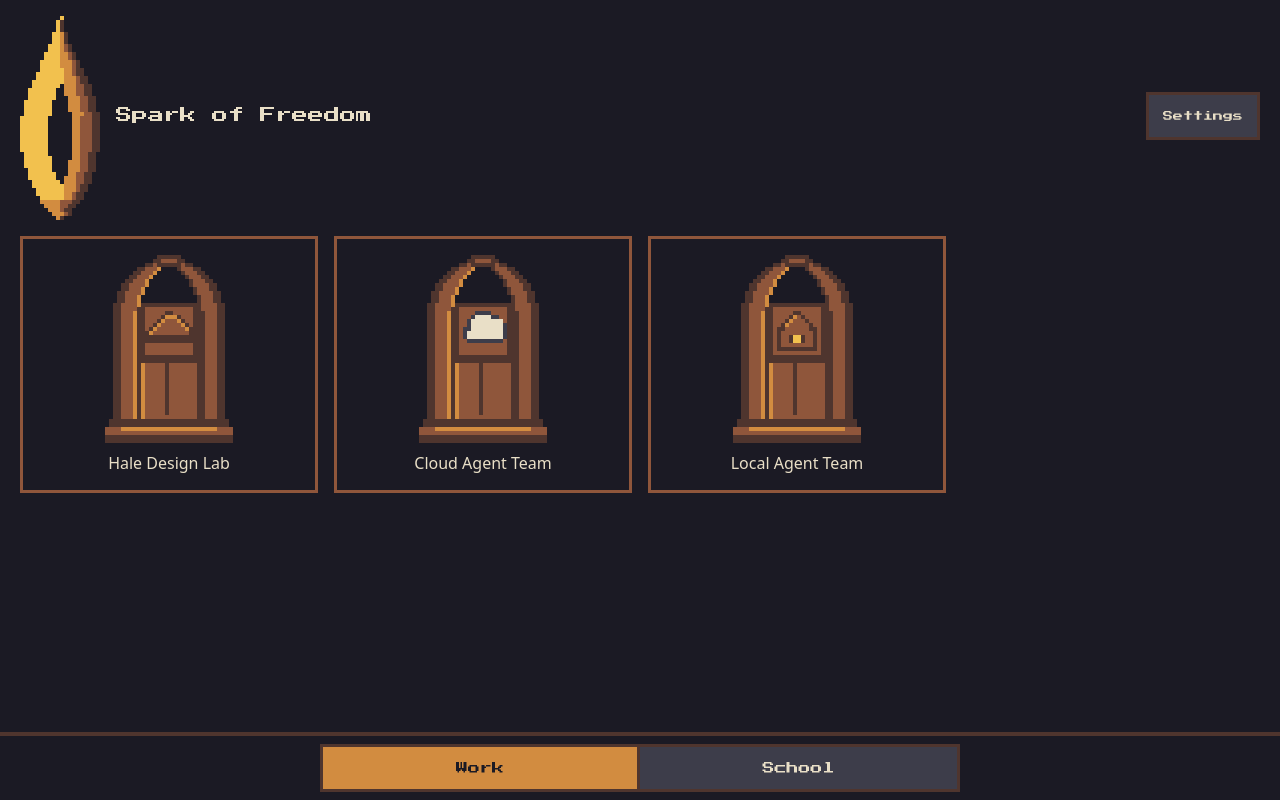
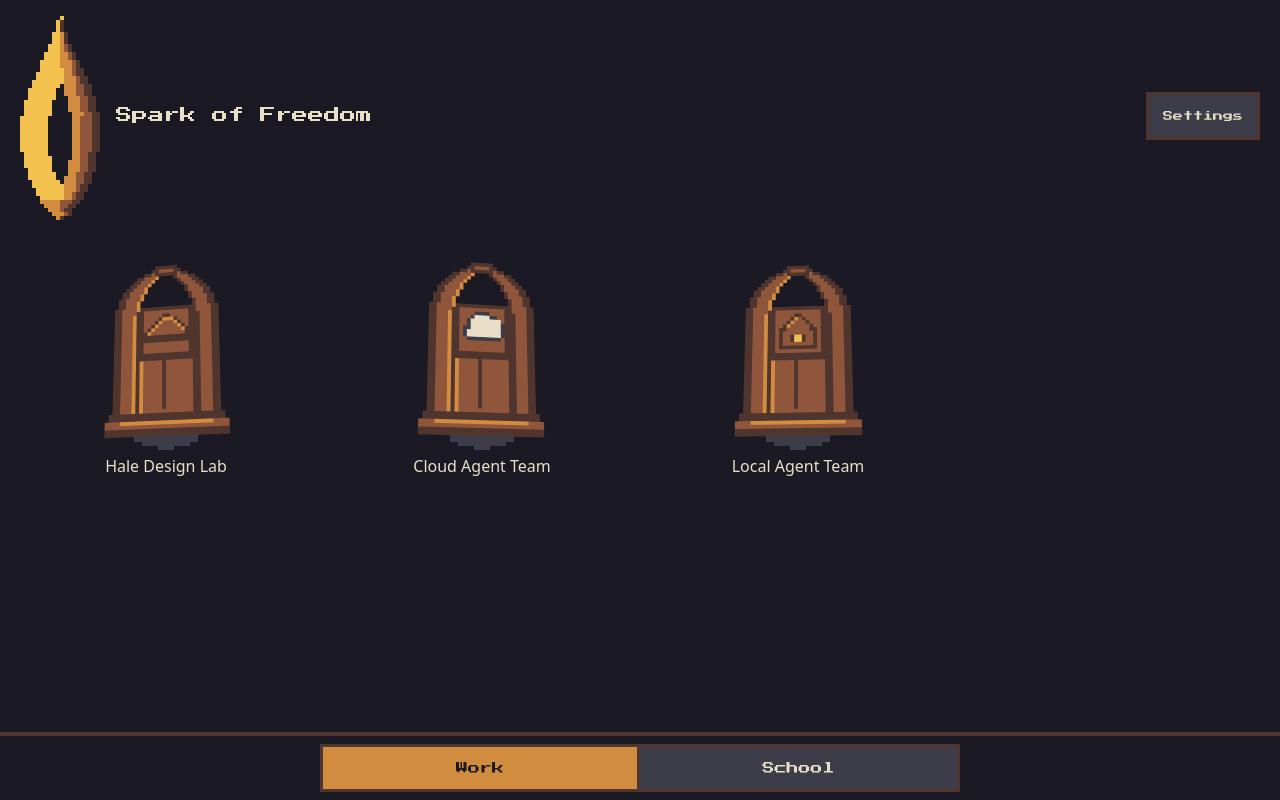
Before and after one commit to treyvionojeda9/Founder-OS, a React (Vite) app in the folder client/: page /home in a window 1280 px wide. Built offline with nearby package versions, Linux system fonts and the light colour scheme.

Commit message:
Float the hall doors in the dark and open them into the next page.
The doors leave the card grid for a night void, with a pixel contact mark and a two-beat open that finishes before the route changes.

Co-authored-by: treyvionojeda9 <treyvionojeda9@users.noreply.github.com>

```diff
--- a/client/src/components/DoorButton.tsx
+++ b/client/src/components/DoorButton.tsx
@@ -1,23 +1,34 @@
 import { useEffect, useMemo, useRef, useState } from "react";
 import { Sprite } from "../design/Sprite";
-import { archDoorClosed, archDoorOpen, closedLogoSlot, openLogoSlot } from "../design/sprites";
+import {
+  archDoorClosed,
+  archDoorOpen,
+  closedLogoSlot,
+  groundContact,
+  openLogoSlot,
+} from "../design/sprites";
 import type { Door } from "../fixtures/doors";
 import { useReducedMotion } from "../hooks/useReducedMotion";
+
+type Phase = "closed" | "ajar" | "through";
 
 type DoorButtonProps = {
   door: Door;
   onOpen: (door: Door) => void;
 };
 
+const AJAR_MS = 560;
+const ENTER_MS = 1560;
+
 export function DoorButton({ door, onOpen }: DoorButtonProps) {
   const reduce = useReducedMotion();
-  const [openFrame, setOpenFrame] = useState(false);
-  const timer = useRef<number | null>(null);
+  const [phase, setPhase] = useState<Phase>("closed");
+  const timers = useRef<number[]>([]);
   const busy = useRef(false);
 
   useEffect(() => {
     return () => {
-      if (timer.current !== null) window.clearTimeout(timer.current);
+      for (const id of timers.current) window.clearTimeout(id);
     };
   }, []);
 
@@ -28,25 +39,40 @@ export function DoorButton({ door, onOpen }: DoorButtonProps) {
       onOpen(door);
       return;
     }
-    setOpenFrame(true);
-    timer.current = window.setTimeout(() => onOpen(door), 240);
+    setPhase("ajar");
+    timers.current.push(window.setTimeout(() => setPhase("through"), AJAR_MS));
+    timers.current.push(window.setTimeout(() => onOpen(door), ENTER_MS));
   }
 
-  const slot = openFrame ? openLogoSlot : closedLogoSlot;
+  const open = phase !== "closed";
+  const slot = open ? openLogoSlot : closedLogoSlot;
   const layers = useMemo(
     () => [{ rows: door.logo, x: slot.x, y: slot.y }],
     [door.logo, slot.x, slot.y],
   );
 
   return (
-    <button type="button" className="door" onClick={activate} aria-label={`Open ${door.name}`}>
+    <button
+      type="button"
+      className="door"
+      data-phase={phase}
+      onClick={activate}
+      aria-label={`Open ${door.name}`}
+    >
+      <span className="door-stage">
+        <span className="door-figure">
           <Sprite
-        rows={openFrame ? archDoorOpen : archDoorClosed}
+            rows={open ? archDoorOpen : archDoorClosed}
             scale={4}
             title=""
             layers={layers}
           />
+        </span>
+        <span className="ground-contact">
+          <Sprite rows={groundContact} scale={4} title="" />
+        </span>
         <span className="door-name">{door.name}</span>
+      </span>
     </button>
   );
 }
--- /dev/null
+++ b/client/src/design/sprites/groundContact.ts
@@ -0,0 +1,11 @@
+import type { SpriteGrid } from "./types";
+
+/** Flat contact under a floating door. Slate on night so it still reads in grayscale. */
+export const groundContact: SpriteGrid = [
+  "..............ssss..............",
+  "..........ssssssssssss..........",
+  "........ssssssssssssssss........",
+  "........ssssssssssssssss........",
+  "..........ssssssssssss..........",
+  "..............ssss..............",
+];
--- a/client/src/design/sprites/index.ts
+++ b/client/src/design/sprites/index.ts
@@ -6,6 +6,7 @@ import { agent } from "./agent";
 import { logoBook, logoCloud, logoHale, logoLocal, logoQuill } from "./logos";
 import { offlineCloud } from "./offlineCloud";
 import { paperSheet } from "./paper";
+import { groundContact } from "./groundContact";
 
 export type { SpriteGrid } from "./types";
 export { flame } from "./flame";
@@ -15,6 +16,7 @@ export { agent } from "./agent";
 export { logoHale, logoCloud, logoLocal, logoBook, logoQuill } from "./logos";
 export { offlineCloud } from "./offlineCloud";
 export { paperSheet } from "./paper";
+export { groundContact } from "./groundContact";
 
 export const spriteCatalog: { name: string; rows: SpriteGrid }[] = [
   { name: "flame", rows: flame },
@@ -31,4 +33,5 @@ export const spriteCatalog: { name: string; rows: SpriteGrid }[] = [
   { name: "logo quill", rows: logoQuill },
   { name: "offline cloud", rows: offlineCloud },
   { name: "paper", rows: paperSheet },
+  { name: "ground contact", rows: groundContact },
 ];
--- a/client/src/index.css
+++ b/client/src/index.css
@@ -166,6 +166,11 @@ a.text-link {
   display: none;
 }
 
+.stage {
+  background: var(--night);
+  color: var(--paper);
+}
+
 .stage-head {
   display: flex;
   align-items: center;
@@ -191,25 +196,84 @@ a.text-link {
 .door-grid {
   display: grid;
   grid-template-columns: repeat(2, minmax(0, 1fr));
-  gap: 16px;
+  gap: 36px 24px;
+  align-items: end;
+  justify-items: center;
   list-style: none;
   margin: 0;
+  padding: 8px 0 12px;
+}
+
+.door {
+  width: auto;
+  background: transparent;
+  color: var(--paper);
+  border: 0;
+  display: flex;
+  flex-direction: column;
+  align-items: center;
   padding: 0;
 }
 
-.door {
-  width: 100%;
-  background: transparent;
-  color: inherit;
-  border: 3px solid var(--wood);
+.door-stage {
+  display: flex;
+  flex-direction: column;
+  align-items: center;
+  perspective: 640px;
+}
+
+.door-figure {
   display: flex;
   flex-direction: column;
   align-items: center;
   gap: 10px;
-  padding: 12px 8px 16px;
+  transform: rotateX(18deg);
+  transform-origin: 50% 100%;
+}
+
+.door-grid li:nth-child(3n + 1) .door-figure {
+  transform: rotateX(18deg) rotateY(-11deg);
+}
+
+.door-grid li:nth-child(3n + 2) .door-figure {
+  transform: rotateX(16deg) rotateY(9deg);
+}
+
+.door-grid li:nth-child(3n) .door-figure {
+  transform: rotateX(18deg) rotateY(-4deg);
+}
+
+.ground-contact {
+  display: block;
+  margin-top: -10px;
+}
+
+
+@media (prefers-reduced-motion: no-preference) {
+  .door-figure {
+    transition: transform 420ms steps(3, start);
+  }
+}
+
+.door-grid:has([data-phase="ajar"]) .door:not([data-phase="ajar"]) {
+  opacity: 0.4;
+}
+
+.door-grid:has([data-phase="through"]) .door:not([data-phase="through"]) {
+  opacity: 0;
+}
+
+.door-grid li .door[data-phase="through"] {
+  z-index: 3;
+}
+
+.door-grid li .door[data-phase="through"] .door-figure {
+  transform: rotateX(2deg) rotateY(0deg) scale(3.3) translateY(6%);
+  transition: none;
 }
 
 .door-name {
+  margin-top: 6px;
   font-family: system-ui, sans-serif;
   font-size: 16px;
   line-height: 1.3;
@@ -264,8 +328,8 @@ a.text-link {
   margin-left: 300px;
   padding: 0;
   min-height: calc(100vh - 72px);
-  background: var(--paper);
-  color: var(--night);
+  background: var(--night);
+  color: var(--paper);
 }
 
 .app[data-layout="desktop"] .rail {
@@ -291,8 +355,8 @@ a.text-link {
 
 .app[data-layout="desktop"] .stage {
   flex: 1;
-  background: var(--paper);
-  color: var(--night);
+  background: var(--night);
+  color: var(--paper);
   padding: 36px 40px 28px;
 }
 
@@ -315,7 +379,7 @@ a.text-link {
 }
 
 .app[data-layout="desktop"] .door {
-  background: var(--paper);
+  background: transparent;
 }
 
 .app[data-layout="desktop"] .offline {
@@ -324,8 +388,8 @@ a.text-link {
 
 .app[data-layout="desktop"] .toggle-dock {
   margin-left: 300px;
-  background: var(--paper);
-  border-top: 4px solid var(--wood);
+  background: var(--night);
+  border-top: 4px solid var(--darkwood);
 }
 
 .app[data-layout="desktop"] .toggle {
@@ -333,8 +397,8 @@ a.text-link {
 }
 
 .app[data-layout="desktop"] .toggle [role="tab"] {
-  background: var(--paper);
-  color: var(--night);
+  background: var(--slate);
+  color: var(--paper);
 }
 
 .app[data-layout="desktop"] .toggle [aria-selected="true"] {
--- a/client/src/routes/Home.tsx
+++ b/client/src/routes/Home.tsx
@@ -52,7 +52,7 @@ export function Home({ doors = fixtureDoors }: HomeProps) {
             Settings
           </Link>
         </aside>
-        <main className="stage">
+        <main className="stage" data-hall="void">
           <header className="stage-head">
             <div className="compact-brand">
               <Sprite rows={flame} scale={4} title="Spark of Freedom flame" />
```
Also changed, not shown: 17 other files (tests, documents, lock files or other folders). Lines whose indentation alone changed are shown as unchanged.
